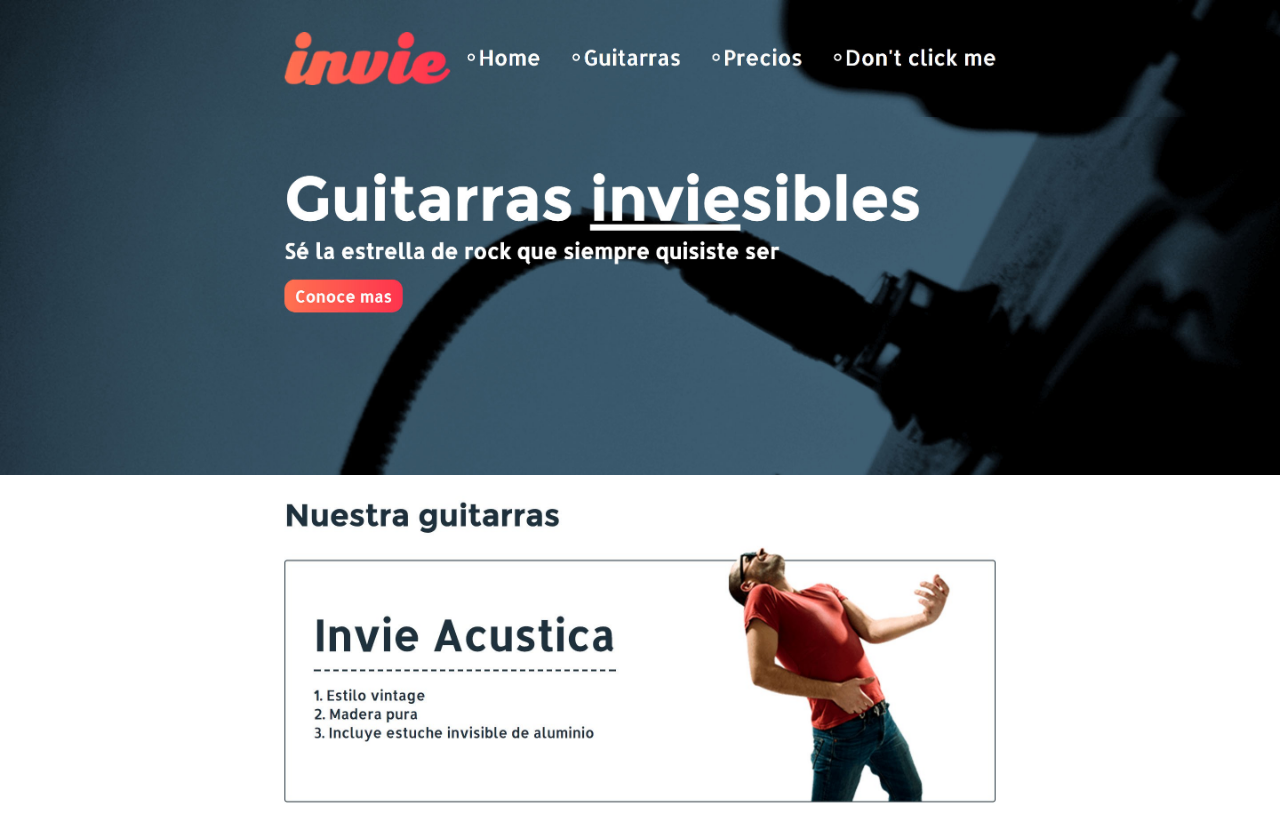
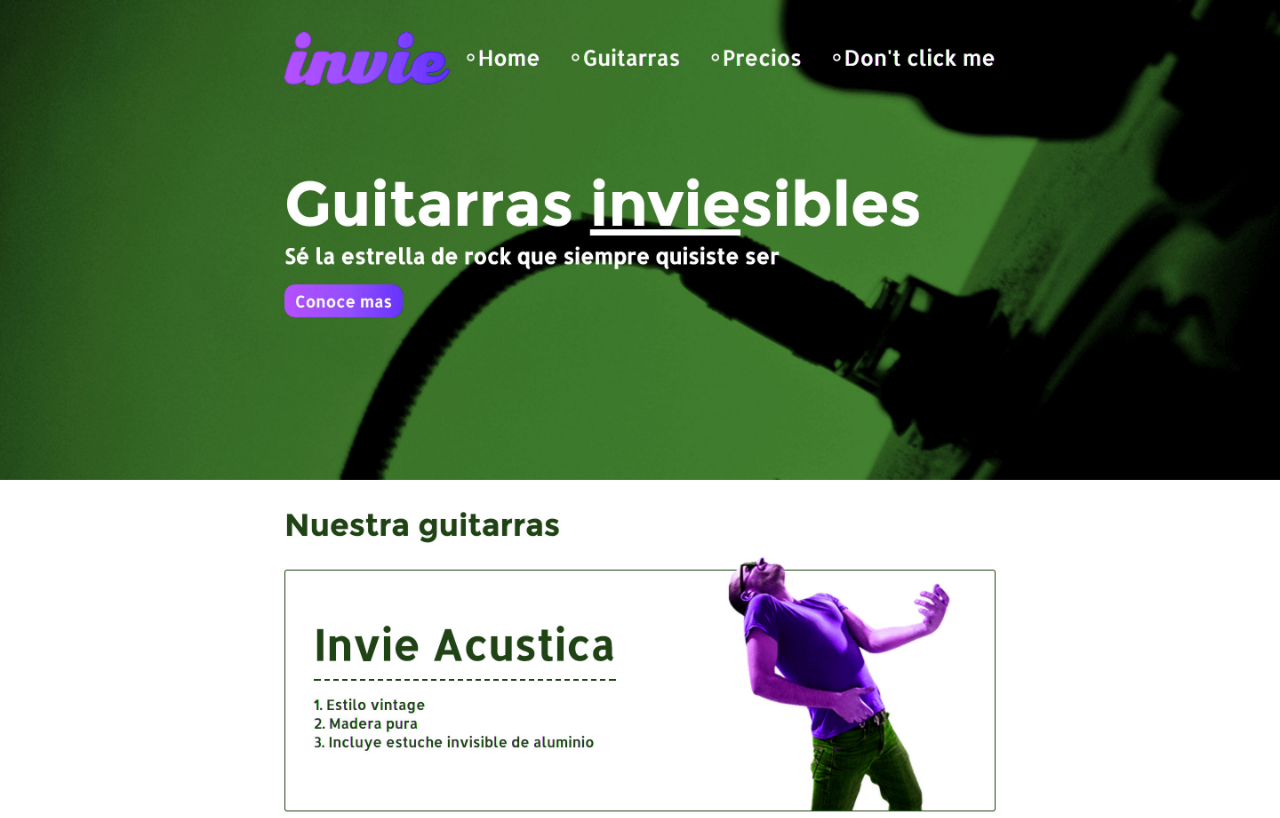
Before and after one commit to javistivenm/invie-github, a plain HTML site: page index.html in a window 1280 px wide. Shown: the top 818 px of the page. Drawn offline with Linux system fonts and the light colour scheme.

Commit message:
nueva version de invie - verde

```diff
--- a/index.html
+++ b/index.html
@@ -14,8 +14,6 @@
     </style>
   </head>
   <body>
-    <img src="header_0fdd3fdf-3dcc-4466-8a28-4cbcc02a2c6e.jpg" alt="">
-    <img src="hero_51f6ca4a-043f-4384-bf2d-0276833261fc.jpg" alt="">
-    <img src="acustica_395abf3a-d46e-4f19-a9cc-ddee140e6597.jpg" alt="">
+    <img src="nueva-version.jpg" alt="">
   </body>
 </html>
```
Also changed, not shown: nueva-version.jpg (added).
